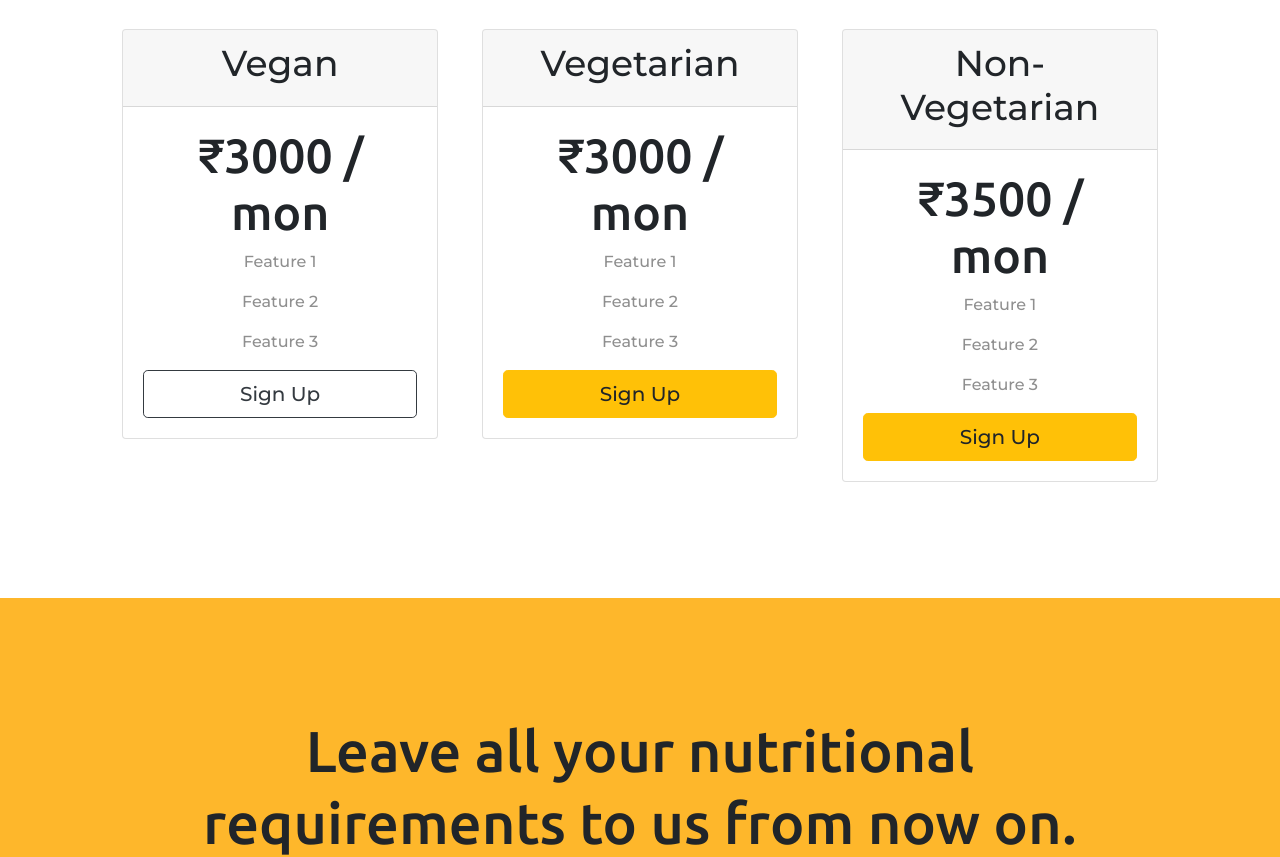
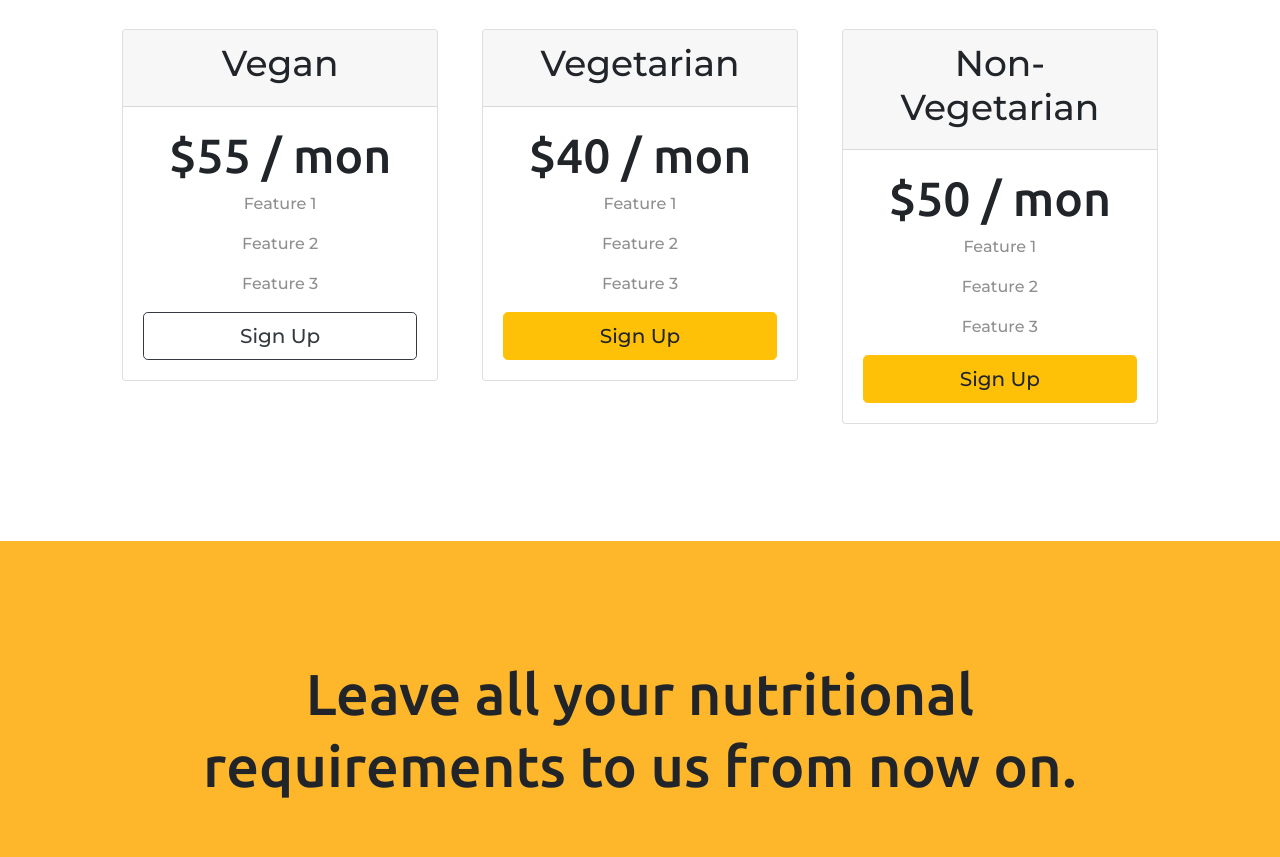
Before and after one commit to Cassablonka/Fitchef4u, a plain HTML site: page index.html in a window 1280 px wide. Shown: the part 2600-3457 px from the top of the page. Drawn offline with nearby package versions, Linux system fonts and the light colour scheme.

Commit message:
Update index.html

```diff
--- a/index.html
+++ b/index.html
@@ -141,7 +141,7 @@
             <h3 class="pricing-title">Vegan</h3>
           </div>
           <div class="card-body">
-            <h2 class="price">₹3000 / mon</h2>
+            <h2 class="price">$55 / mon</h2>
             <p>Feature 1</p>
             <p>Feature 2</p>
             <p>Feature 3</p>
@@ -155,7 +155,7 @@
             <h3 class="pricing-title">Vegetarian</h3>
           </div>
           <div class="card-body">
-            <h2 class="price">₹3000 / mon</h2>
+            <h2 class="price">$40 / mon</h2>
             <p>Feature 1</p>
             <p>Feature 2</p>
             <p>Feature 3</p>
@@ -169,7 +169,7 @@
             <h3 class="pricing-title">Non-Vegetarian</h3>
           </div>
           <div class="card-body">
-            <h2 class="price">₹3500 / mon</h2>
+            <h2 class="price">$50 / mon</h2>
             <p>Feature 1</p>
             <p>Feature 2</p>
             <p>Feature 3</p>
```
